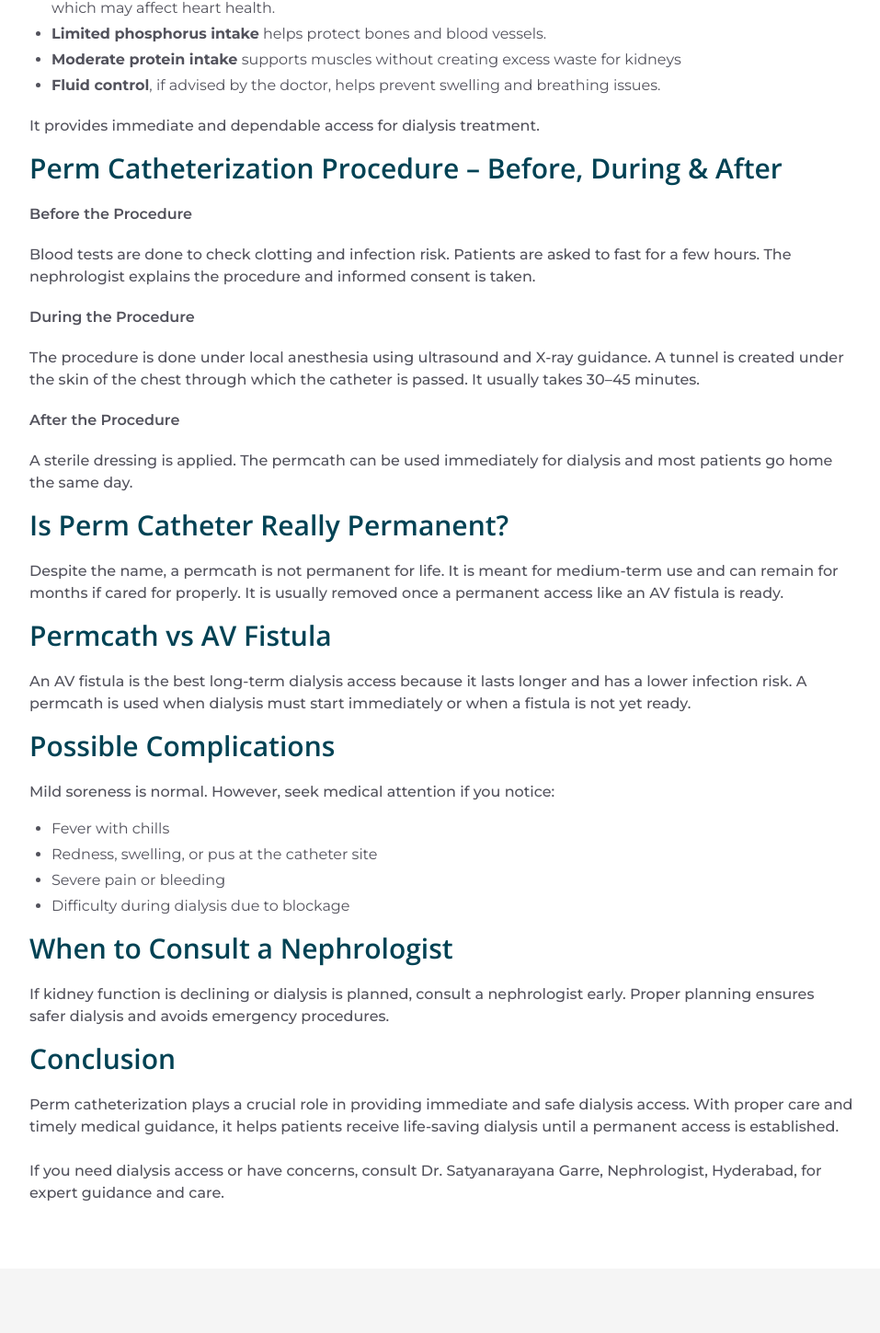
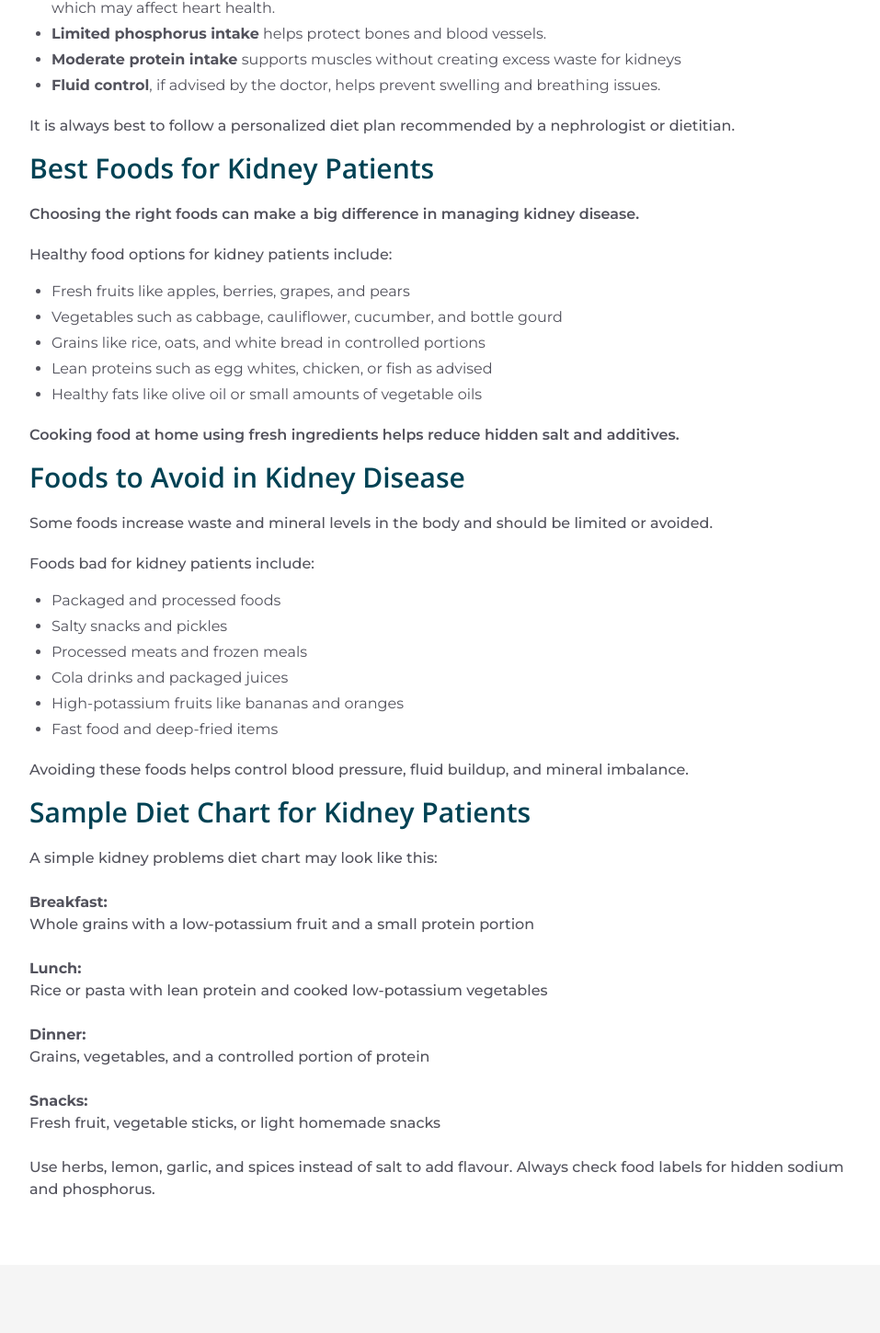
Before and after one commit to priyesshrai/dr-satyanarayana, a Next.js app: page /blogs/kidney-problems-diet-chart in a window 1280 px wide. Shown: the part 1498-2947 px from the top of the page at 92% size, without its empty margins (160-1117 px from the left). Built offline with nearby package versions, Linux system fonts and the light colour scheme.

Commit message:
Update page.tsx

```diff
--- a/src/app/blogs/kidney-problems-diet-chart/page.tsx
+++ b/src/app/blogs/kidney-problems-diet-chart/page.tsx
@@ -77,85 +77,64 @@ A kidney-friendly eating plan focuses on balance and control. The diet may vary
 
 
                         <Subheading className="text-left">
-                            It provides immediate and dependable access for dialysis treatment.
+                            It is always best to follow a personalized diet plan recommended by a nephrologist or dietitian.
                         </Subheading>
 
                         <h2 className="md:text-3xl font-semibold text-dark-navy">
-                            Perm Catheterization Procedure – Before, During & After
+                            Best Foods for Kidney Patients
                         </h2>
 
-                        <Subheading className="text-left font-semibold">Before the Procedure</Subheading>
+                        <Subheading className="text-left font-semibold">Choosing the right foods can make a big difference in managing kidney disease.</Subheading>
                         <Subheading className="text-left">
-                            Blood tests are done to check clotting and infection risk. Patients are asked to fast for a few hours.
-                            The nephrologist explains the procedure and informed consent is taken.
+                            Healthy food options for kidney patients include:
                         </Subheading>
 
-                        <Subheading className="text-left font-semibold">During the Procedure</Subheading>
+                        <ul className="flex flex-col gap-1 list-disc pl-6 text-zinc-600 text-normal">
+                            <li>Fresh fruits like apples, berries, grapes, and pears</li>
+                            <li>Vegetables such as cabbage, cauliflower, cucumber, and bottle gourd</li>
+                            <li>Grains like rice, oats, and white bread in controlled portions</li>
+                            <li>Lean proteins such as egg whites, chicken, or fish as advised</li>
+                            <li>Healthy fats like olive oil or small amounts of vegetable oils</li>
+                        </ul>
+                        <Subheading className="text-left font-semibold">Cooking food at home using fresh ingredients helps reduce hidden salt and additives.</Subheading>
+                        <h2 className="md:text-3xl font-semibold text-dark-navy">
+                            Foods to Avoid in Kidney Disease
+                        </h2>
                         <Subheading className="text-left">
-                            The procedure is done under local anesthesia using ultrasound and X-ray guidance. A tunnel is created
-                            under the skin of the chest through which the catheter is passed. It usually takes 30–45 minutes.
+                           Some foods increase waste and mineral levels in the body and should be limited or avoided.
                         </Subheading>
-
-                        <Subheading className="text-left font-semibold">After the Procedure</Subheading>
                         <Subheading className="text-left">
-                            A sterile dressing is applied. The permcath can be used immediately for dialysis and most patients
-                            go home the same day.
+                           Foods bad for kidney patients include:
+                        </Subheading>
+                        <ul className="flex flex-col gap-1 list-disc pl-6 text-zinc-600 text-normal">
+                            <li>Packaged and processed foods</li>
+                            <li>Salty snacks and pickles</li>
+                            <li>Processed meats and frozen meals</li>
+                            <li>Cola drinks and packaged juices</li>
+                            <li>High-potassium fruits like bananas and oranges</li>
+                            <li>Fast food and deep-fried items</li>
+                        </ul>
+                        <Subheading className="text-left">
+Avoiding these foods helps control blood pressure, fluid buildup, and mineral imbalance.
                         </Subheading>
 
                         <h2 className="md:text-3xl font-semibold text-dark-navy">
-                            Is Perm Catheter Really Permanent?
+Sample Diet Chart for Kidney Patients
                         </h2>
+                        <Subheading className="text-left">
+A simple kidney problems diet chart may look like this:<br /><br />
+<strong>Breakfast:</strong><br />
+Whole grains with a low-potassium fruit and a small protein portion<br /><br />
+<strong>Lunch:</strong><br />
+Rice or pasta with lean protein and cooked low-potassium vegetables<br /><br />
+<strong>Dinner:</strong><br />
+Grains, vegetables, and a controlled portion of protein<br /><br />
+<strong>Snacks:</strong><br />
+Fresh fruit, vegetable sticks, or light homemade snacks<br /><br />
+Use herbs, lemon, garlic, and spices instead of salt to add flavour. Always check food labels for hidden sodium and phosphorus.
 
-                        <Subheading className="text-left">
-                            Despite the name, a permcath is not permanent for life. It is meant for medium-term use and can remain
-                            for months if cared for properly. It is usually removed once a permanent access like an AV fistula is ready.
                         </Subheading>
 
-                        <h2 className="md:text-3xl font-semibold text-dark-navy">
-                            Permcath vs AV Fistula
-                        </h2>
-
-                        <Subheading className="text-left">
-                            An AV fistula is the best long-term dialysis access because it lasts longer and has a lower infection risk.
-                            A permcath is used when dialysis must start immediately or when a fistula is not yet ready.
-                        </Subheading>
-
-                        <h2 className="md:text-3xl font-semibold text-dark-navy">
-                            Possible Complications
-                        </h2>
-
-                        <Subheading className="text-left">
-                            Mild soreness is normal. However, seek medical attention if you notice:
-                        </Subheading>
-
-                        <ul className="flex flex-col gap-1 list-disc pl-6 text-zinc-600 text-normal">
-                            <li>Fever with chills</li>
-                            <li>Redness, swelling, or pus at the catheter site</li>
-                            <li>Severe pain or bleeding</li>
-                            <li>Difficulty during dialysis due to blockage</li>
-                        </ul>
-
-                        <h2 className="md:text-3xl font-semibold text-dark-navy">
-                            When to Consult a Nephrologist
-                        </h2>
-
-                        <Subheading className="text-left">
-                            If kidney function is declining or dialysis is planned, consult a nephrologist early. Proper planning
-                            ensures safer dialysis and avoids emergency procedures.
-                        </Subheading>
-
-                        <h2 className="md:text-3xl font-semibold text-dark-navy">
-                            Conclusion
-                        </h2>
-
-                        <Subheading className="text-left">
-                            Perm catheterization plays a crucial role in providing immediate and safe dialysis access. With proper
-                            care and timely medical guidance, it helps patients receive life-saving dialysis until a permanent access
-                            is established.
-                            <br /><br />
-                            If you need dialysis access or have concerns, consult Dr. Satyanarayana Garre, Nephrologist, Hyderabad,
-                            for expert guidance and care.
-                        </Subheading>
                     </div>
                 </div>
             </Wrapper>
```
